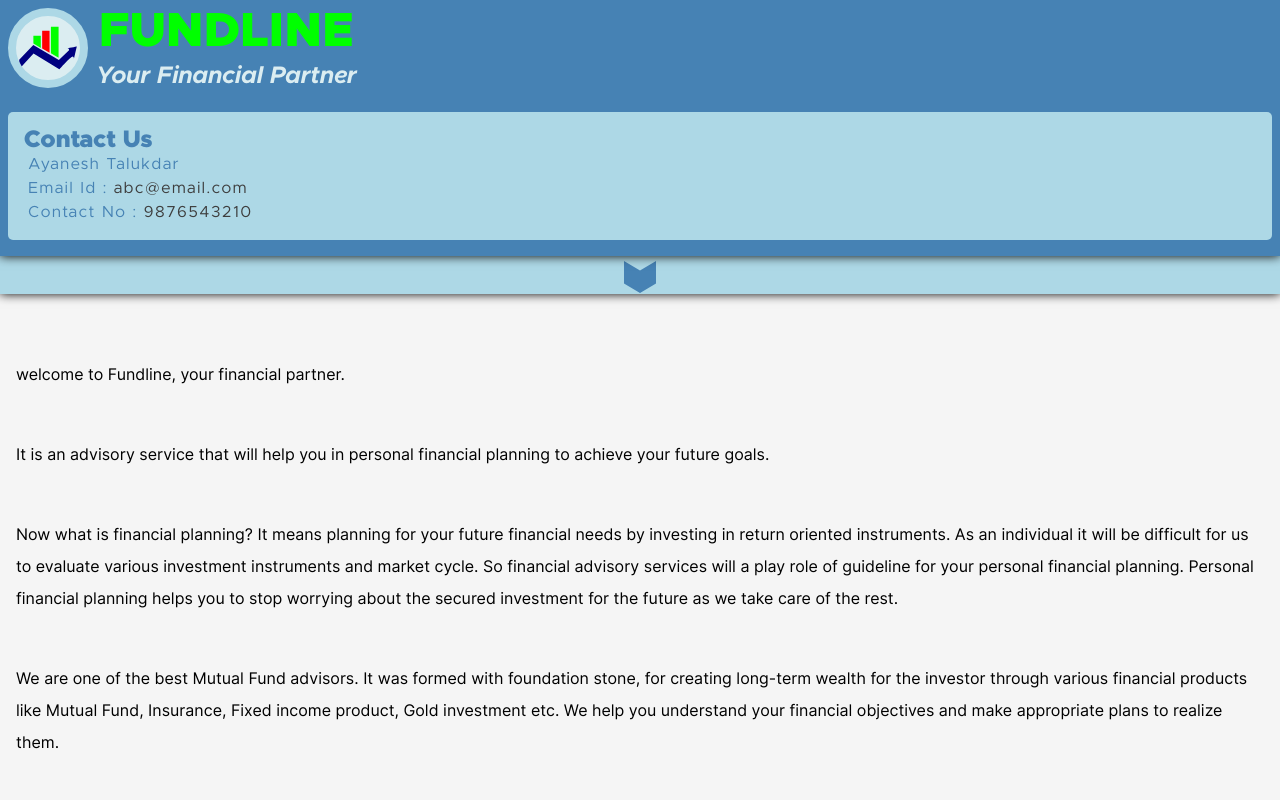
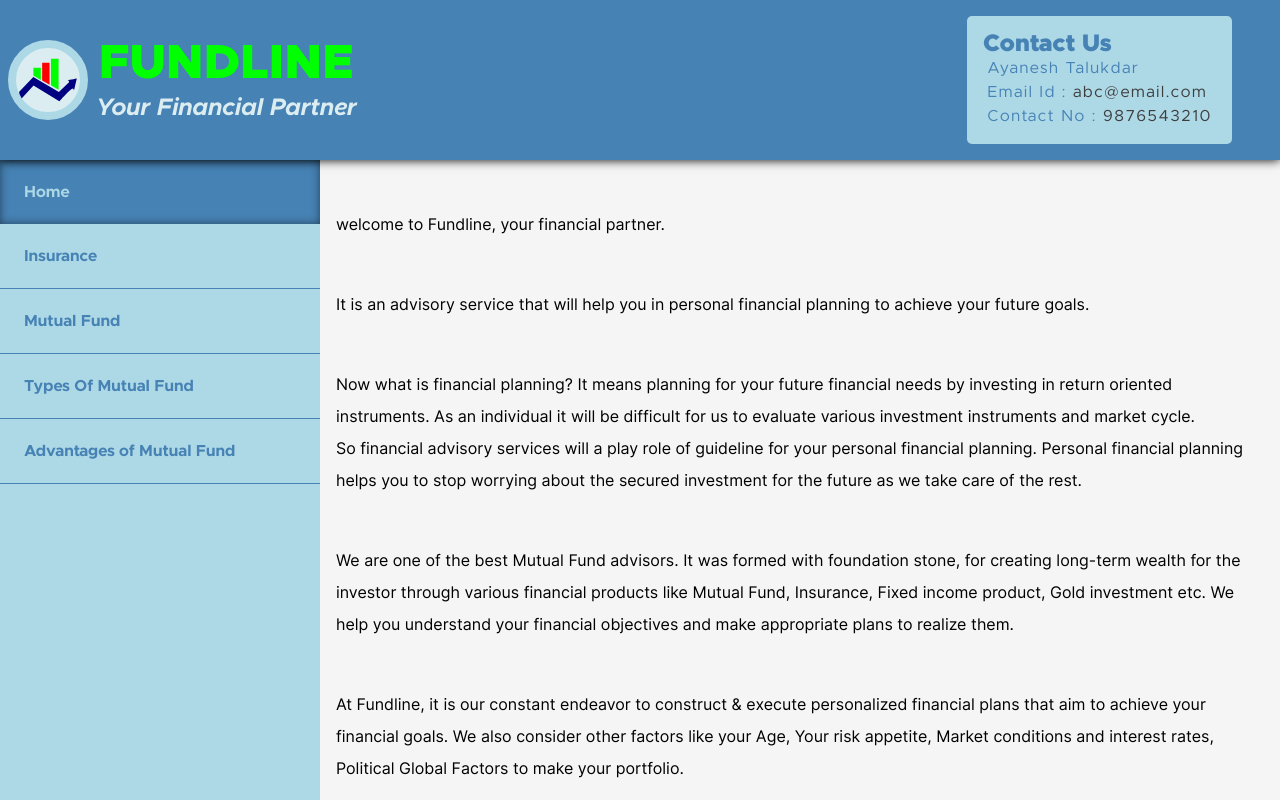
Before and after one commit to FUNDLINE/FUNDLINE-website, an Angular app: page /home in a window 1280 px wide. Shown: the top 800 px of the page. Built offline with nearby package versions, Linux system fonts and the light colour scheme.

Commit message:
desktop-layout added

```diff
--- a/src/app/app.component.css
+++ b/src/app/app.component.css
@@ -103,13 +103,13 @@
   flex-direction: column;
   position: relative;
   z-index: 8;
-  height: 100%;
 }
 
         .nav-container {
           display: flex;
           flex-direction: column;
           background-color: var(--accent-light);
+          align-self:stretch;
           height: 0;
           transform: scale(1, 0);
           transform-origin: top;
@@ -167,3 +167,40 @@
         .rotate {
           transform: rotate(-180deg);
         }
+
+        .main-body {
+          z-index: -1;
+        }
+
+
+
+
+
+
+
+
+
+@media (min-width: 800px) {
+  .header-container {
+    flex-direction: row;
+    justify-content: space-between;
+  }
+  .contact-container {
+    margin-right: 3rem;
+  }
+
+  .body-container {
+    flex-direction: row;
+    align-items: stretch;
+  }
+
+  .nav-container {
+    height: auto;
+    transform: none;
+    flex: 0 0 20rem;
+  }
+
+  .nav-button {
+    display: none;
+  }
+}
--- a/src/app/app.component.html
+++ b/src/app/app.component.html
@@ -25,7 +25,7 @@
   <button class="nav-button"  (click)="navOpenClose()">
     <div class="nav-button-div" [ngClass]="{'rotate':isNavOpen}"></div>
   </button>
-  <div style="margin-top: 1rem;">
+  <div class="main-body">
     <router-outlet></router-outlet>
   </div>
 </div>
--- a/src/styles.css
+++ b/src/styles.css
@@ -83,7 +83,7 @@ p {
 
 
 /**********Reset*******/
-body {
+html, body {
   margin: 0;
   padding: 0;
   border: none;
```
